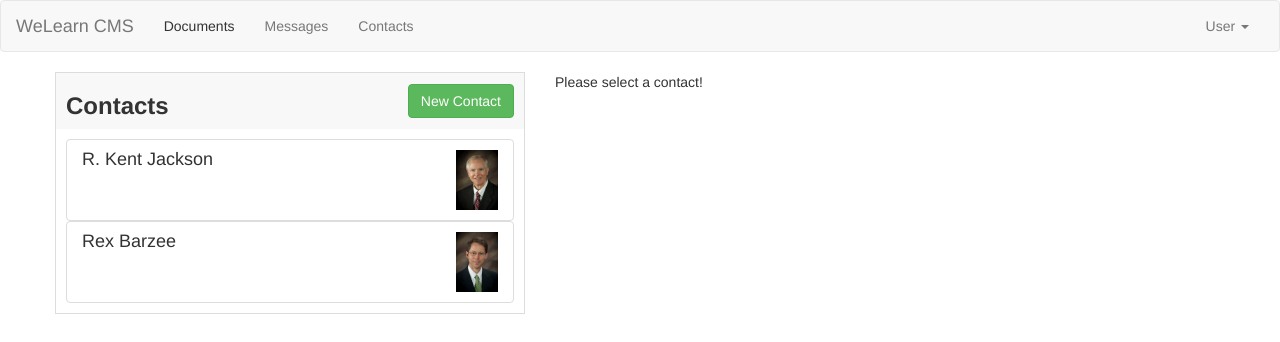
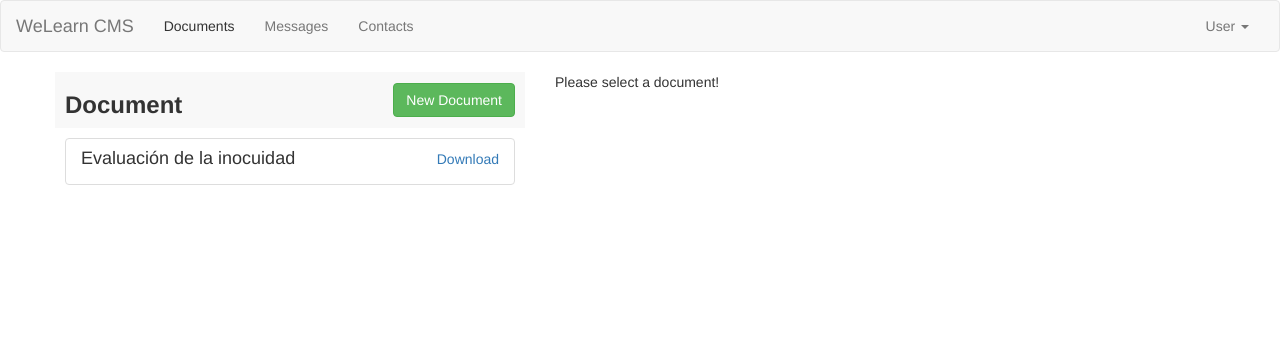
Before and after one commit to leonidasyopan/wdd-430-cms-project, an Angular app: page / in a window 1280 px wide. Both pictures are taken after a click on the link "Documents". Shown: the top 342 px of the page. Built offline with nearby package versions, Linux system fonts and the light colour scheme.

Commit message:
Working header menu option selection

```diff
--- a/src/app/app.component.html
+++ b/src/app/app.component.html
@@ -1,6 +1,8 @@
-<cms-header></cms-header>
+<cms-header (selectedFeatureEvent)="onNavigate($event)"></cms-header>
 <div class="container">
   <div class="row">
-    <cms-contacts></cms-contacts>
+    <cms-contacts *ngIf="loadedFeature === 'contacts'"></cms-contacts>
+    <cms-documents *ngIf="loadedFeature === 'documents'"></cms-documents>
+    <cms-message-list *ngIf="loadedFeature === 'message-list'"></cms-message-list>
   </div>
 </div>
--- a/src/app/app.component.ts
+++ b/src/app/app.component.ts
@@ -7,4 +7,10 @@ import { Component } from '@angular/core';
 })
 export class AppComponent {
   title = 'cms';
+
+  loadedFeature = 'contacts';
+
+  onNavigate(feature: string) {
+    this.loadedFeature = feature;
+  }
 }
--- a/src/app/header/header.component.html
+++ b/src/app/header/header.component.html
@@ -8,9 +8,9 @@
     </div>
     <div class="navbar-collapse" [class.collapse]="collapsed" (window:resize)="collapsed = true">
       <ul class="nav navbar-nav">
-        <li><a href="#">Documents</a></li>
-        <li><a href="#">Messages</a></li>
-        <li><a href="#">Contacts</a></li>
+        <li><a href="#" (click)="onSelect('documents')">Documents</a></li>
+        <li><a href="#" (click)="onSelect('message-list')">Messages</a></li>
+        <li><a href="#" (click)="onSelect('contacts')">Contacts</a></li>
       </ul>
 
       <ul class="nav navbar-nav navbar-right">
--- a/src/app/header/header.component.ts
+++ b/src/app/header/header.component.ts
@@ -1,4 +1,4 @@
-import { Component, OnInit } from '@angular/core';
+import { Component, EventEmitter, OnInit, Output } from '@angular/core';
 
 @Component({
   selector: 'cms-header',
@@ -6,7 +6,13 @@ import { Component, OnInit } from '@angular/core';
   styleUrls: ['./header.component.css']
 })
 export class HeaderComponent implements OnInit {
+  @Output() selectedFeatureEvent = new EventEmitter<string>();
+
   collapsed = true;
+
+  onSelect(feature: string) {
+    this.selectedFeatureEvent.emit(feature);
+  }
 
   constructor() { }
 
```
